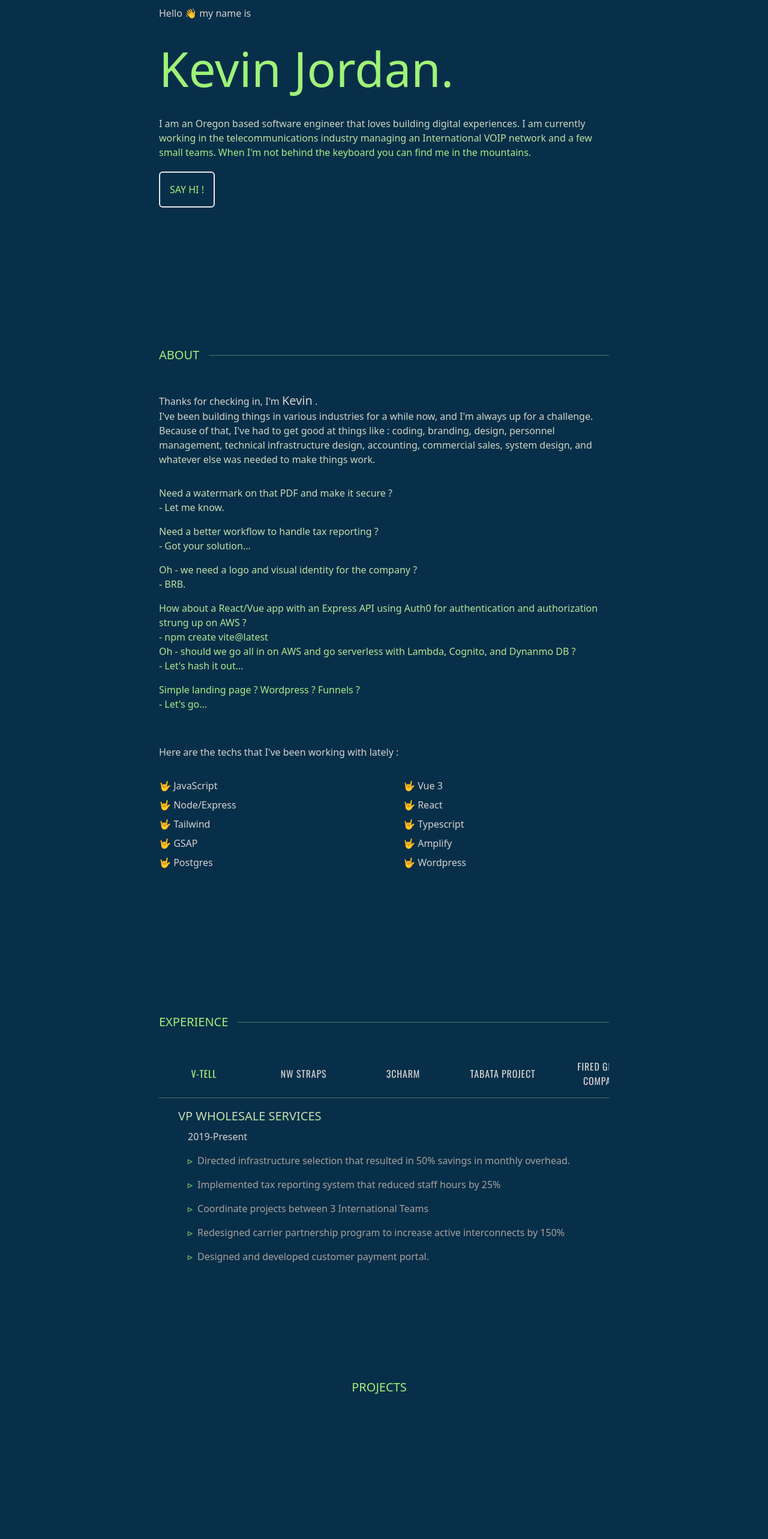
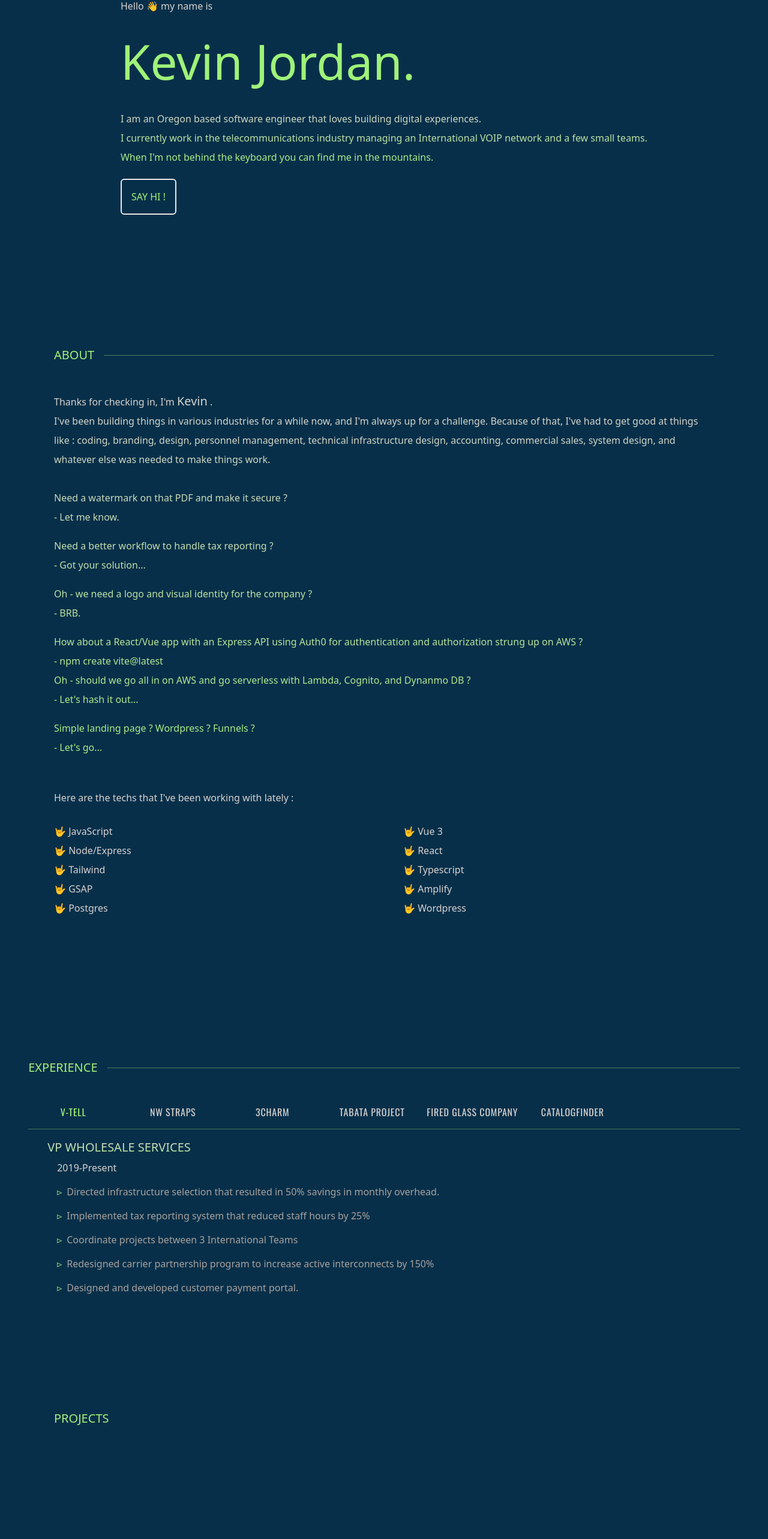
Before and after one commit to kdjordan/2023_portfolio, a Vue app: page / in a window 1280 px wide. Shown: the part 222-2788 px from the top of the page at 60% size. Built offline with nearby package versions, Linux system fonts and the light colour scheme.

Commit message:
cleaning up layout

```diff
--- a/src/assets/projects.ts
+++ b/src/assets/projects.ts
@@ -5,25 +5,25 @@ interface Projects {
 }
 
 const projects: Projects[] =[
-  {
-    name: 'Bothsides Construction',
-    description: 'Wordpress site for a construction company.',
-    link: '/assets/images/bsc.jpg'
-  },
-  {
-    name: 'Ortiz Metals',
-    description: 'Vue 2 site for a local metal artist.',
-    link: '/assets/images/ortiz.jpg'
-  },
+  // {
+  //   name: 'Bothsides Construction',
+  //   description: 'Wordpress site for a construction company.',
+  //   link: '/assets/images/bsc.jpg'
+  // },
+  // {
+  //   name: 'Ortiz Metals',
+  //   description: 'Vue 2 site for a local metal artist.',
+  //   link: '/assets/images/ortiz.jpg'
+  // },
   {
     name: 'Eugene Sculpture Group',
     description: 'Vue 2 site for local sculpters.',
-    link: '/assets/images/esg.jpg'
+    link: 'place.jpg'
   },
   {
     name: 'VTell',
     description: 'Vue 2 site for MVNO integration.',
-    link: '/assets/images/vtell.jpg'
+    link: 'place.jpg'
   },
   {
     name: 'Crowdify',
--- a/src/components/TabbedIndex.vue
+++ b/src/components/TabbedIndex.vue
@@ -14,7 +14,7 @@
 	<div class="flex flex-col justify-start">
 		<div
 			id="scroller"
-			class="flex gap-4 overflow-x-auto scrollbar-thin w-full text-[16px] font-oswald tracking-widest uppercase"
+			class="flex gap-4 overflow-x-auto scrollbar w-full text-[16px] font-oswald tracking-widest uppercase"
 		>
 			<button
 				v-for="(d, index) in data"
@@ -24,7 +24,7 @@
 					'text-highGreen active-button': activeTab === index,
 					'text-stone-300': activeTab !== index,
 				}"
-				class="cursor-pointer min-w-[150px] mb-4 tracking-wider uppercase"
+				class="cursor-pointer min-w-[150px] mb-4 tracking-wider uppercase truncate"
 			>
 				{{ d.employer }}
 			</button>
--- a/src/components/TopNavigation.vue
+++ b/src/components/TopNavigation.vue
@@ -36,7 +36,7 @@ function toggleOpen() {
         </li>
         <li @click="toggleOpen">
           <a href="./kevin_jordan.pdf" target="_blank" rel="noopener noreferrer"
-            ><button class="border-2 border-highGreen p-4">RESUME</button></a
+            ><button class="border-2 border-highGreen p-4 rounded-md hover:bg-highGreen transition-colors">RESUME</button></a
           >
         </li>
       </ul>
--- a/src/components/home/HomeAbout.vue
+++ b/src/components/home/HomeAbout.vue
@@ -14,13 +14,13 @@ onMounted(() => {
 		style="scroll-margin-top: 100px;"
 		>
 		<div
-			class="flex flex-col text-stone-300 pb-[20vh] lg:max-w-[750px] lg:mx-auto"
+			class="flex flex-col text-stone-300 pb-[20vh] lg:max-w-[1100px] lg:mx-auto"
 		>
 		<h2 class="flex items-center text-highGreen pb-[3rem] w-full text-xl">
 			ABOUT
 			<span class="block bg-highGreen h-[1px] ml-4 w-full opacity-40"></span>
 		</h2>
-		<div class="gradient-text pb-4 flex flex-col gap-4">
+		<div class="gradient-text pb-4 flex flex-col gap-4 leading-loose">
 			<p class="mb-4">
 				Thanks for checking in, I'm
 				<span class="text-xl">Kevin</span>
--- a/src/components/home/HomeContact.vue
+++ b/src/components/home/HomeContact.vue
@@ -9,11 +9,11 @@
 <template>
 	<section
 		id="contact"
-		class="flex flex-col justify-center pb-[10vh]"
+		class="flex flex-col justify-center pb-[10vh] "
 		style="scroll-margin-top: 200px"
 	>
 		<div
-			class="flex flex-col text-stone-300 pb-[20vh] lg:max-w-[750px] lg:mx-auto"
+			class="flex flex-col text-stone-300 pb-[20vh] lg:max-w-[1100px] lg:mx-auto w-full"
 		>
 			<h2
 				class="flex items-center text-highGreen pb-[3rem] w-full text-xl"
@@ -23,8 +23,7 @@
 					class="block bg-highGreen h-[1px] ml-4 w-full opacity-40"
 				></span>
 			</h2>
-			<div class="gradient-text pb-4 flex flex-col gap-4">
-				<p class="mb-4"></p>
+			<div class="mb-4">
 			</div>
 			<div>
 				<div class="flex flex-col text-stone-300 justify-center items-center">
--- a/src/components/home/HomeExperience.vue
+++ b/src/components/home/HomeExperience.vue
@@ -11,7 +11,7 @@
 <template>
 	<section id="experience" style="scroll-margin-top: 100px;">
 		<div
-			class="text-stone-300 pb-[20vh] lg:max-w-[750px] lg:mx-auto"
+			class="text-stone-300 pb-[20vh] lg:max-w-[95%] lg:mx-auto"
 		>
 		<h2 class="flex items-center text-highGreen pb-[3rem] w-full text-xl">
 			EXPERIENCE
--- a/src/components/home/HomeHero.vue
+++ b/src/components/home/HomeHero.vue
@@ -1,19 +1,21 @@
 <template>
 	<section
 		id="hero"
-		class="flex flex-col h-screen justify-center items-center "
+		class="flex flex-col h-screen justify-center items-center"
 	>
-		<div class="flex flex-col text-stone-300 gap-[20px] lg:max-w-[750px] lg:mx-auto">
+		<div class="flex flex-col text-stone-300 gap-[20px] lg:max-w-[1100px] lg:mx-auto">
 			<div class="text-stone-300">
 				Hello <span id="handWave">👋</span> my name is
 			</div>
 			<h1 class="text-clampLarge text-highGreen">Kevin Jordan.</h1>
 
-			<div class="gradient-text">
+			<div class="gradient-text leading-loose">
 				I am an Oregon based software engineer that loves building
-				digital experiences. I am currently working in the
+				digital experiences.<br />
+				I currently work in the
 				telecommunications industry managing an International VOIP
-				network and a few small teams. When I'm not behind the
+				network and a few small teams.<br />
+				When I'm not behind the
 				keyboard you can find me in the mountains.
 			</div>
 			<button
--- a/src/components/home/HomeProjects.vue
+++ b/src/components/home/HomeProjects.vue
@@ -14,23 +14,18 @@
 		style="scroll-margin-top: 200px"
 	>
 		<div
-			class="flex flex-col text-stone-300 pb-[20vh] lg:max-w-[750px] lg:mx-auto"
+			class="flex flex-col text-stone-300 pb-[20vh] lg:max-w-[1100px] lg:mx-auto w-full"
 		>
-			<h2
-				class="flex items-center text-highGreen pb-[3rem] w-full text-xl"
-			>
+			<h2 class="text-highGreen self-start pb-[3rem] w-full text-xl">
 				PROJECTS
 				<span
-					class="block bg-highGreen h-[1px] ml-4 w-full opacity-40"
+					class="bg-highGreen h-[1px] ml-4 w-full opacity-40"
 				></span>
 			</h2>
-			<div class="gradient-text pb-4 flex flex-col gap-4">
-				<p class="mb-4"></p>
 		</div>
-			<div></div>
-		</div>
+		<div class="overflox-x-auto">
 			<div
-			class="flex justify-around items-center text-stone-300 w-full"
+				class="flex justify-around items-center text-stone-300 w-full gap-16"
 			>
 				<div
 					v-for="(p, index) in projects"
@@ -39,6 +34,7 @@
 				>
 					<img :src="`./image/${p.link}`" alt="project image" />
 					{{ p.name }}
+				</div>
 			</div>
 		</div>
 	</section>
```
Lines whose indentation alone changed are shown as unchanged.
